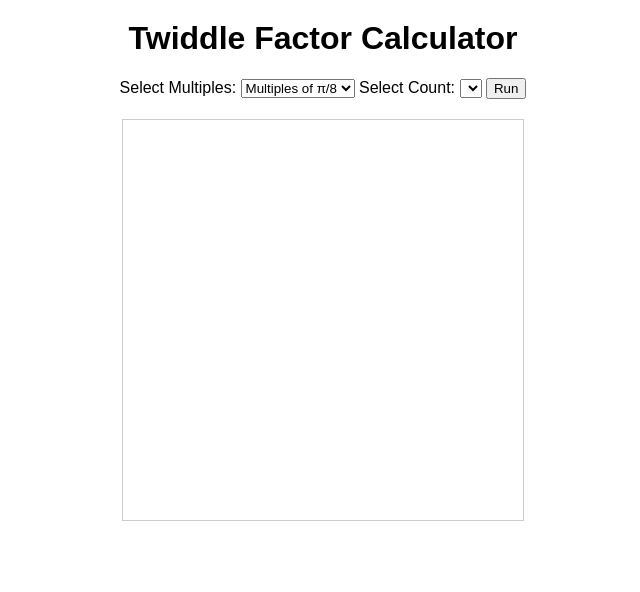
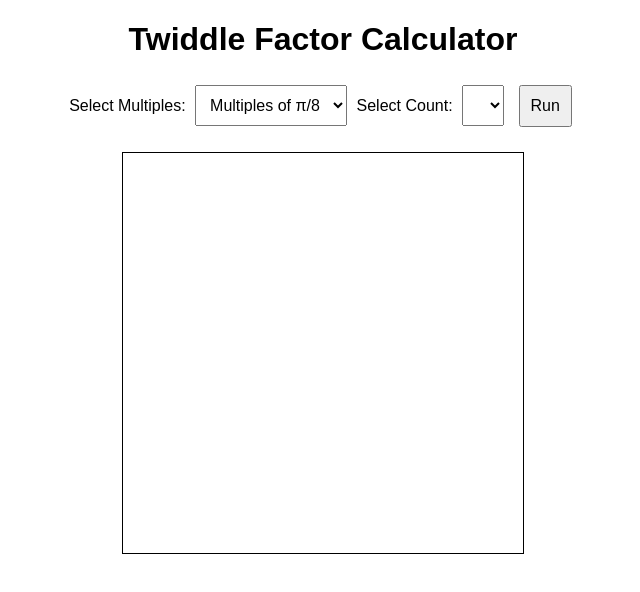
Before and after one commit to Rashpinder1985/Twiddle-Factor-calculator, a plain HTML site: page index.html in a window 1280 px wide. Shown: the whole page, without its empty margins (317-957 px from the left). Drawn offline with Linux system fonts and the light colour scheme; files that its build step writes are made by us from their sources.

Commit message:
Update index.html

```diff
--- a/index.html
+++ b/index.html
@@ -3,31 +3,8 @@
 <head>
   <meta charset="UTF-8">
   <meta name="viewport" content="width=device-width, initial-scale=1.0">
-  <title>Twiddle factor calcualtor</title>
-  <style>
-    body {
-      font-family: Arial, sans-serif;
-      text-align: center;
-      margin: 0;
-      padding: 0;
-    }
-    h1 {
-      margin-top: 20px;
-    }
-    .controls {
-      margin: 20px 0;
-    }
-    canvas {
-      display: block;
-      margin: 20px auto;
-      border: 1px solid #ccc;
-    }
-    .result {
-      margin-top: 20px;
-      font-size: 18px;
-      font-weight: bold;
-    }
-  </style>
+  <title>Twiddle Factor Calculator</title>
+  <link rel="stylesheet" href="css/styles.css">
 </head>
 <body>
   <h1>Twiddle Factor Calculator</h1>
@@ -53,8 +30,6 @@
   <!-- Results -->
   <div id="result" class="result"></div>
 
-  <script>
-    // JavaScript code will go here
-  </script>
+  <script src="js/script.js"></script>
 </body>
 </html>
```
